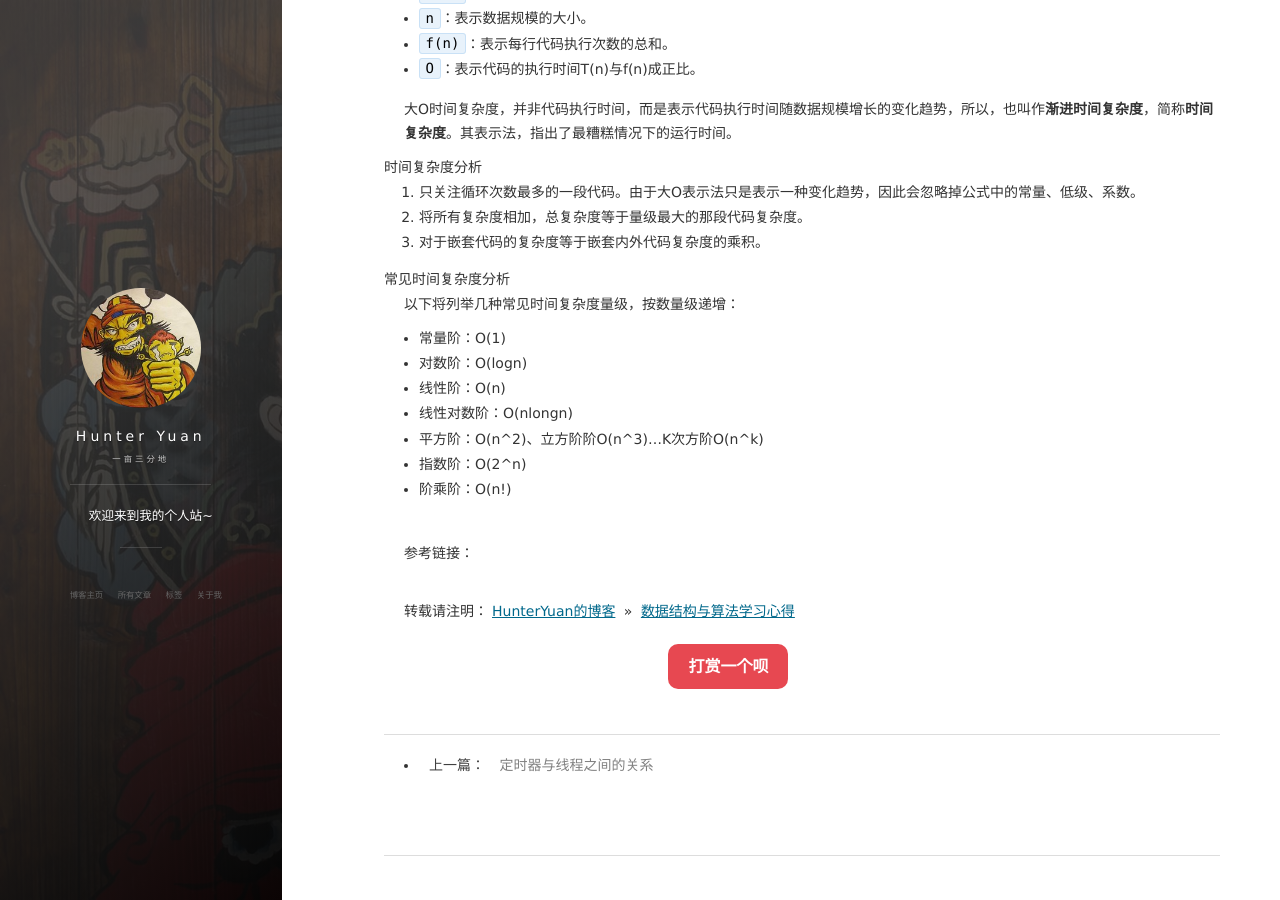
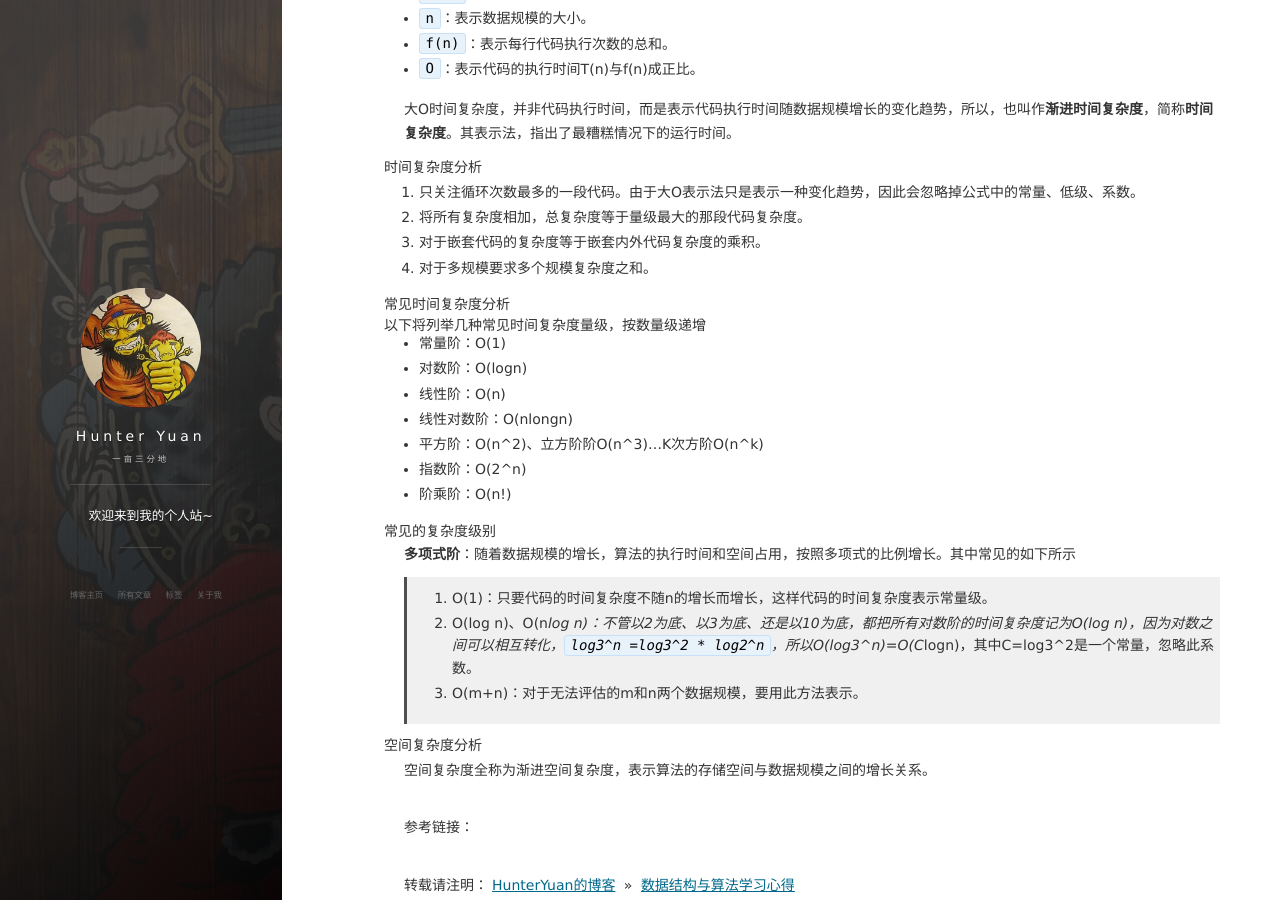
Before and after one commit to Clodfisher/Clodfisher.github.io, a Jekyll site: the page built from _posts/2019-1-24-StructuresAndAlgorithms.md, in a window 1280 px wide and 900 px high, scrolled down 742 px. Built offline with Jekyll 4.4.1, drawn with Linux system fonts in a browser that asks for light colours; nearby versions of some CDN libraries; comment, search, counter and statistics services are not loaded.

Commit message:
appended log

```diff
--- a/_posts/2019-1-24-StructuresAndAlgorithms.md
+++ b/_posts/2019-1-24-StructuresAndAlgorithms.md
@@ -34,9 +34,10 @@ T(n)=O(f(n))
 1. 只关注循环次数最多的一段代码。由于大O表示法只是表示一种变化趋势，因此会忽略掉公式中的常量、低级、系数。
 2. 将所有复杂度相加，总复杂度等于量级最大的那段代码复杂度。
 3. 对于嵌套代码的复杂度等于嵌套内外代码复杂度的乘积。
+4. 对于多规模要求多个规模复杂度之和。
 
 ##### 常见时间复杂度分析
-以下将列举几种常见时间复杂度量级，按数量级递增：
+###### 以下将列举几种常见时间复杂度量级，按数量级递增
 * 常量阶：O(1)
 * 对数阶：O(logn)
 * 线性阶：O(n)
@@ -45,6 +46,14 @@ T(n)=O(f(n))
 * 指数阶：O(2^n)
 * 阶乘阶：O(n!)
 
+###### 常见的复杂度级别
+**多项式阶**：随着数据规模的增长，算法的执行时间和空间占用，按照多项式的比例增长。其中常见的如下所示
+> 1. O(1)：只要代码的时间复杂度不随n的增长而增长，这样代码的时间复杂度表示常量级。
+> 2. O(log n)、O(n*log n)：不管以2为底、以3为底、还是以10为底，都把所有对数阶的时间复杂度记为O(log n)，因为对数之间可以相互转化，`log3^n =log3^2 * log2^n`，所以O(log3^n)=O(C*logn)，其中C=log3^2是一个常量，忽略此系数。
+> 3. O(m+n)：对于无法评估的m和n两个数据规模，要用此方法表示。
+
+##### 空间复杂度分析
+空间复杂度全称为渐进空间复杂度，表示算法的存储空间与数据规模之间的增长关系。
 
 
 <br>
```
